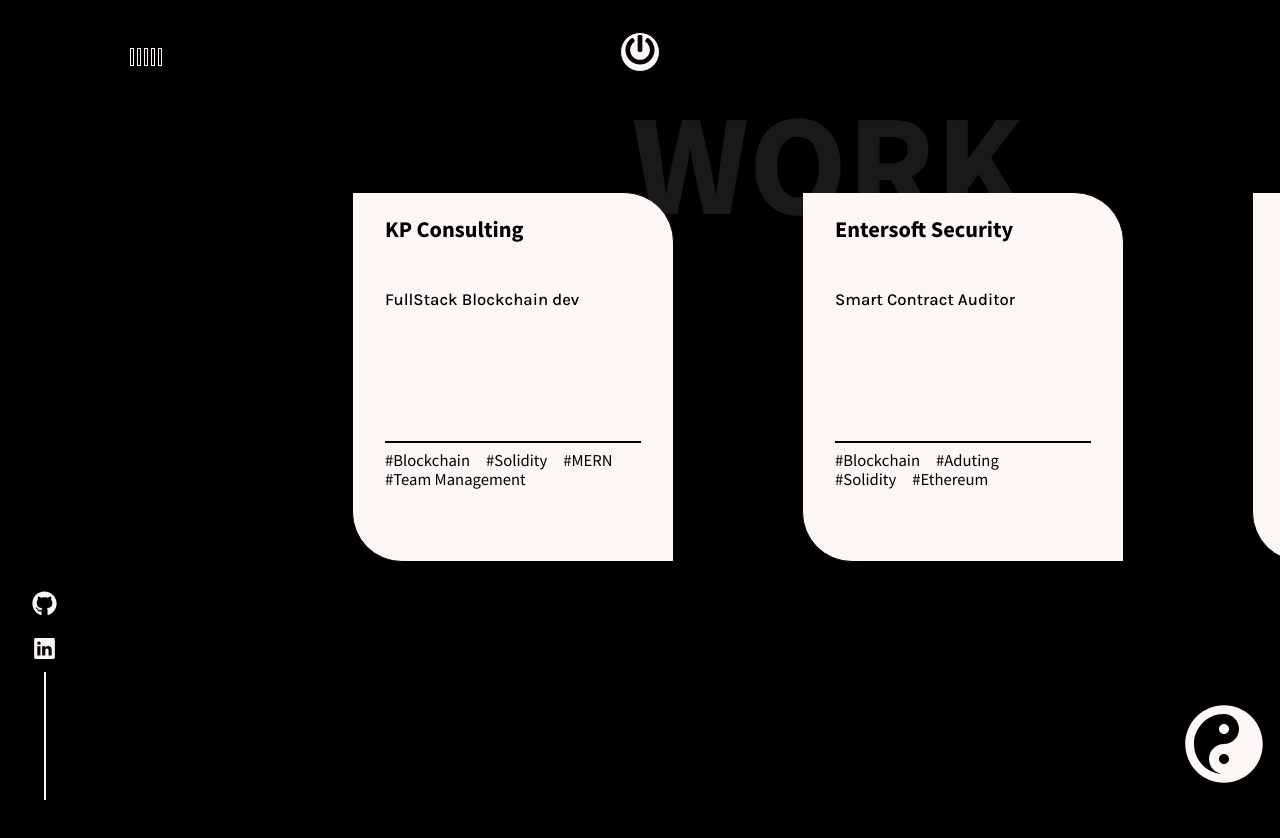
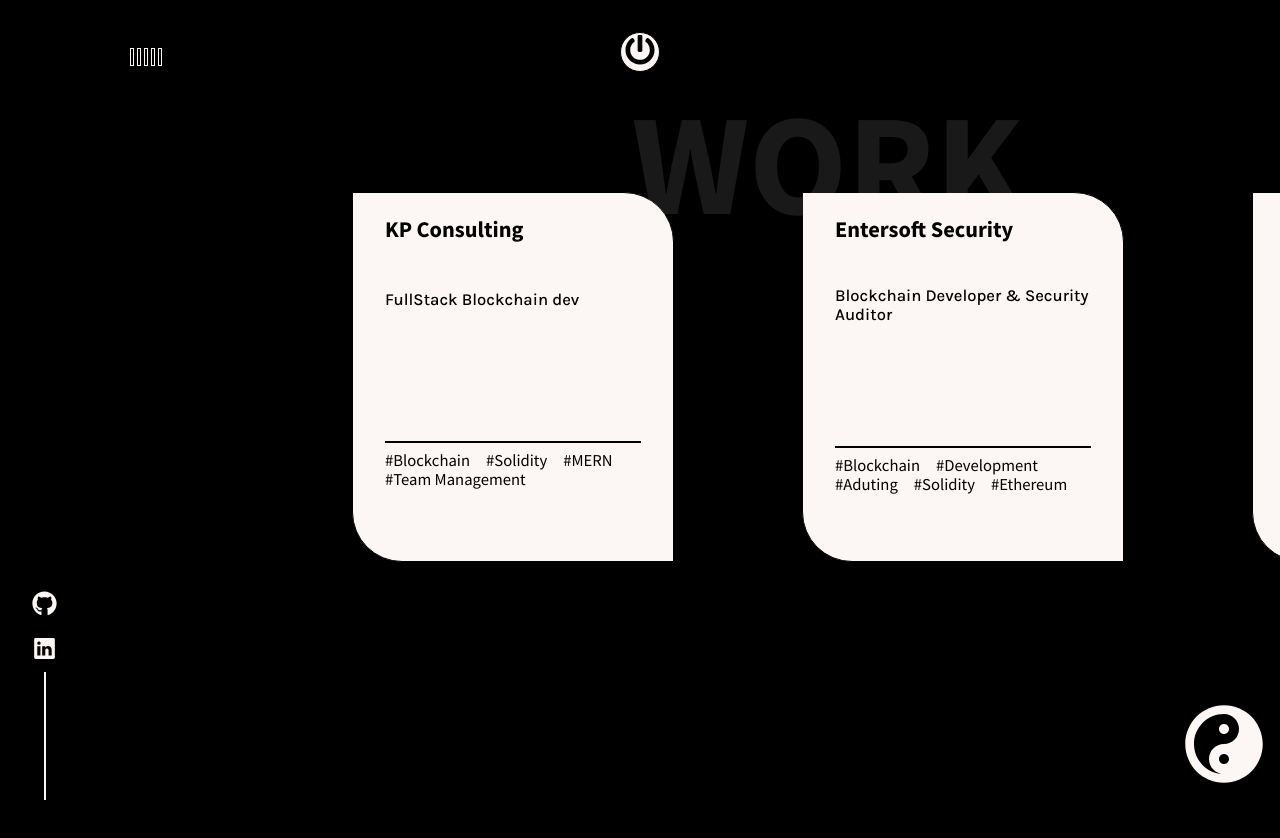
Before and after one commit to manugowda18/portfolio, a React (Create React App) app: page /work in a window 1280 px wide. Shown: the top 838 px of the page. Built offline with nearby package versions, Linux system fonts and the light colour scheme.

Commit message:
workupdate

```diff
--- a/src/data/WorkData.js
+++ b/src/data/WorkData.js
@@ -4,14 +4,14 @@
     name: "KP Consulting",
     description:
       "FullStack Blockchain dev",
-    tags: ["Blockchain","Solidity", "MERN","Team Management"],
+    tags: ["Blockchain", "Solidity", "MERN", "Team Management"],
   },
   {
     id: 2,
     name: "Entersoft Security",
     description:
-      "Smart Contract Auditor",
-    tags: ["Blockchain", "Aduting", "Solidity", "Ethereum"],
+      "Blockchain Developer & Security Auditor",
+    tags: ["Blockchain", "Development", "Aduting", "Solidity", "Ethereum"],
 
   },
   {
```
